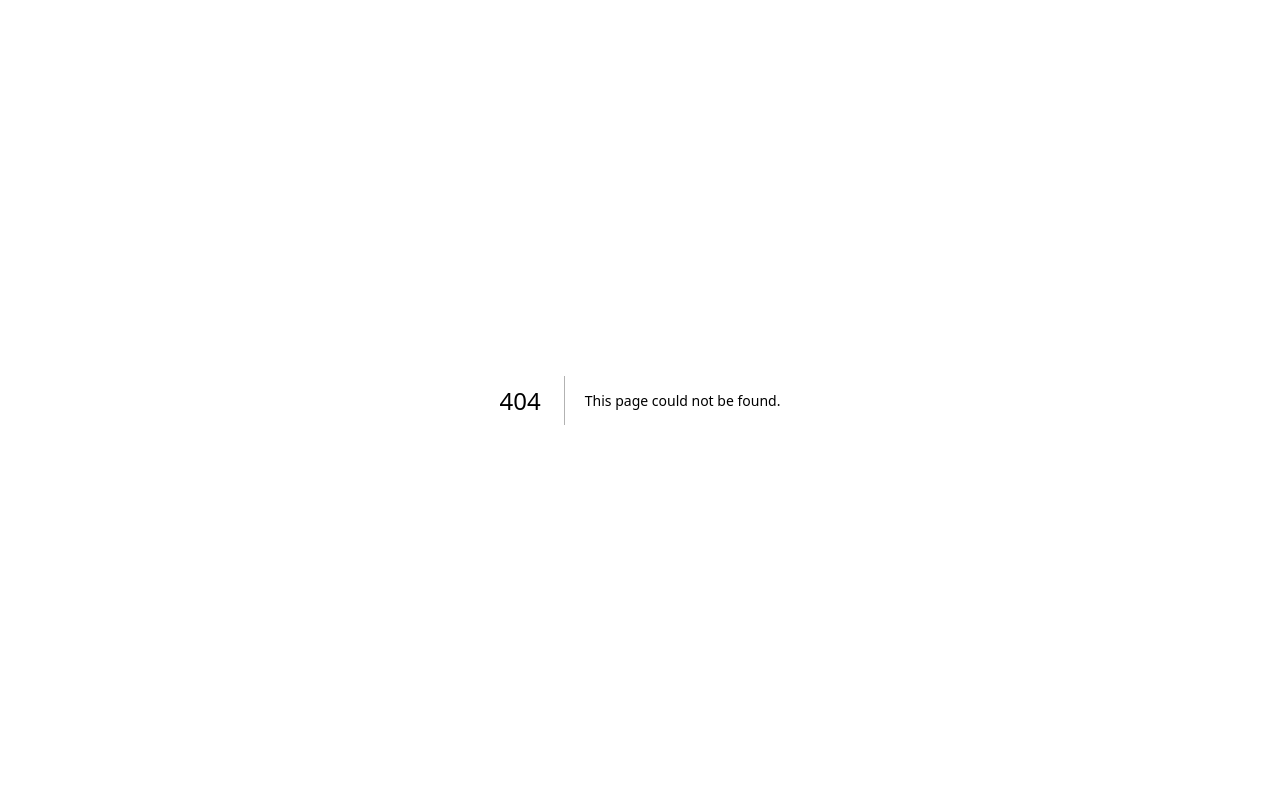
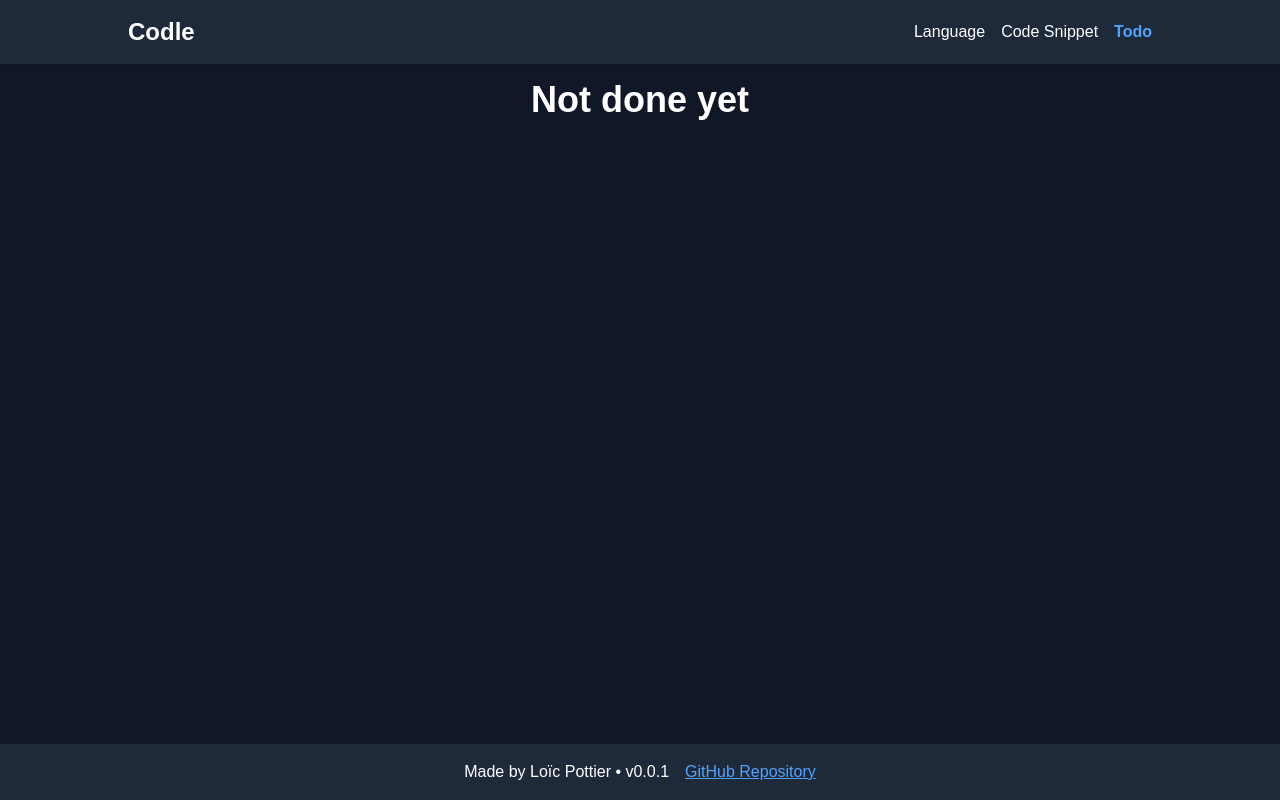
Before and after one commit to PottierLoic/Codle, a Next.js app: page /todo in a window 1280 px wide. Before the commit this address had no page. Built offline with nearby package versions, Linux system fonts and the light colour scheme.

Commit message:
feat: remove broken links, ensure full size snippet

```diff
--- a/app/page.tsx
+++ b/app/page.tsx
@@ -24,10 +24,10 @@ export default function Home() {
           Guess the language based on a code snippet
         </button>
         <button
-          onClick={() => router.push("/logo")}
+          onClick={() => router.push("/todo")}
           className="bg-purple-500 text-white px-6 py-3 rounded-lg text-xl hover:bg-purple-600 transition"
         >
-          Guess the logo
+          Todo
         </button>
       </div>
     </div>
--- /dev/null
+++ b/app/todo/page.tsx
@@ -0,0 +1,16 @@
+"use client";
+
+import Header from "@/components/Header"
+import Footer from "@/components/Footer"
+
+export default function TodoGame() {
+   return (
+       <div className="min-h-screen bg-gray-900 text-white flex flex-col">
+            <Header />
+            <main className="flex-1 flex flex-col items-center p-4">
+              <h1 className="text-4xl font-bold mb-4">Not done yet</h1>
+            </main>
+            <Footer />
+          </div>
+    )
+}
--- a/components/Header.tsx
+++ b/components/Header.tsx
@@ -19,7 +19,7 @@ export default function Header() {
             {[
               { name: "Language", path: "/language" },
               { name: "Code Snippet", path: "/snippet" },
-              { name: "Logo", path: "/logo" }
+              { name: "Todo", path: "/todo" }
             ].map(({ name, path }) => (
               <li key={path}>
                 <Link
--- a/components/SnippetDisplay.tsx
+++ b/components/SnippetDisplay.tsx
@@ -9,11 +9,12 @@ interface SnippetDisplayProps {
 
 export default function SnippetDisplay({ snippet, syntaxName }: SnippetDisplayProps) {
   return (
-    <div className="w-full max-w-3xl bg-gray-800 text-white p-4 rounded-lg shadow-lg mt-4">
+    <div className="w-full max-w-screen-lg bg-gray-800 text-white p-4 rounded-lg shadow-lg mt-4">
       <SyntaxHighlighter
         language={syntaxName || "javascript"}
         style={tomorrow}
         className="rounded overflow-x-auto !bg-gray-700"
+        wrapLongLines={true}
       >
         {snippet.snippet}
       </SyntaxHighlighter>
```
